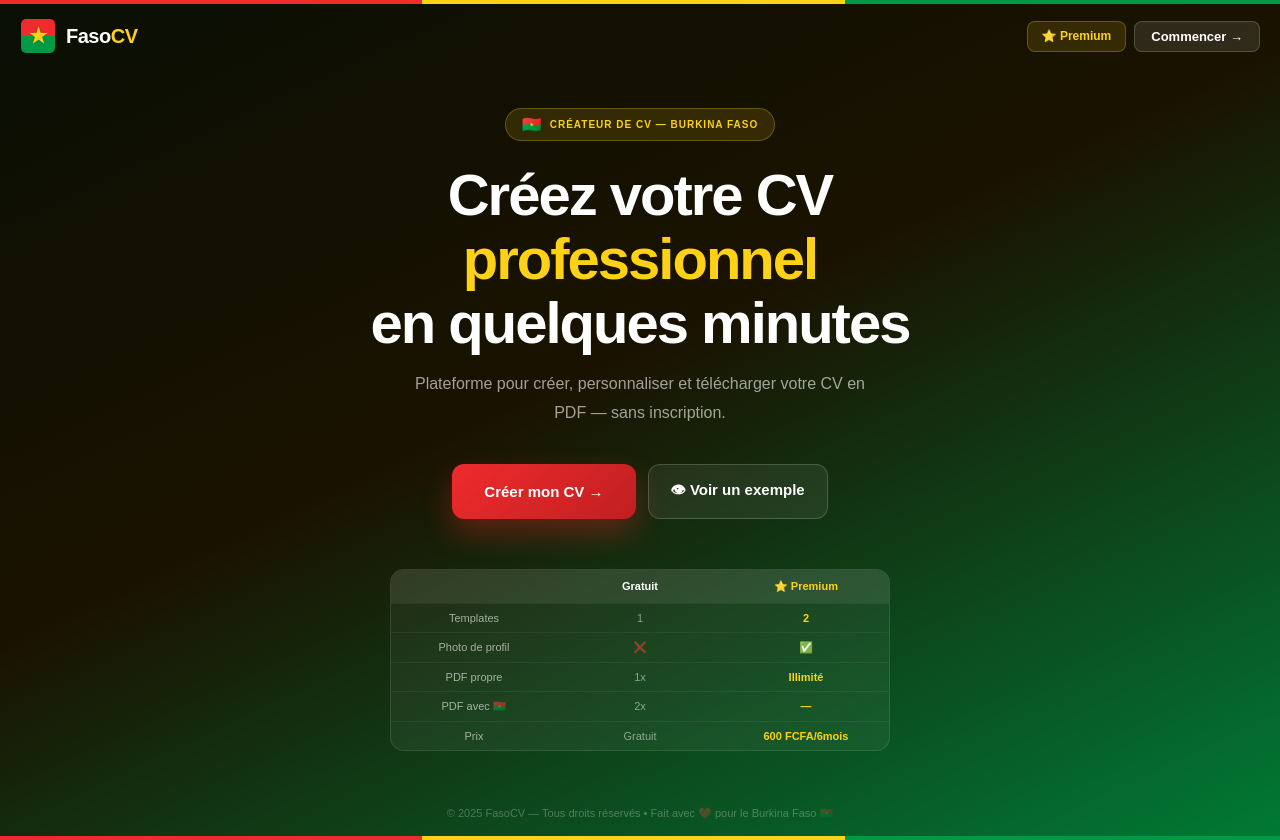
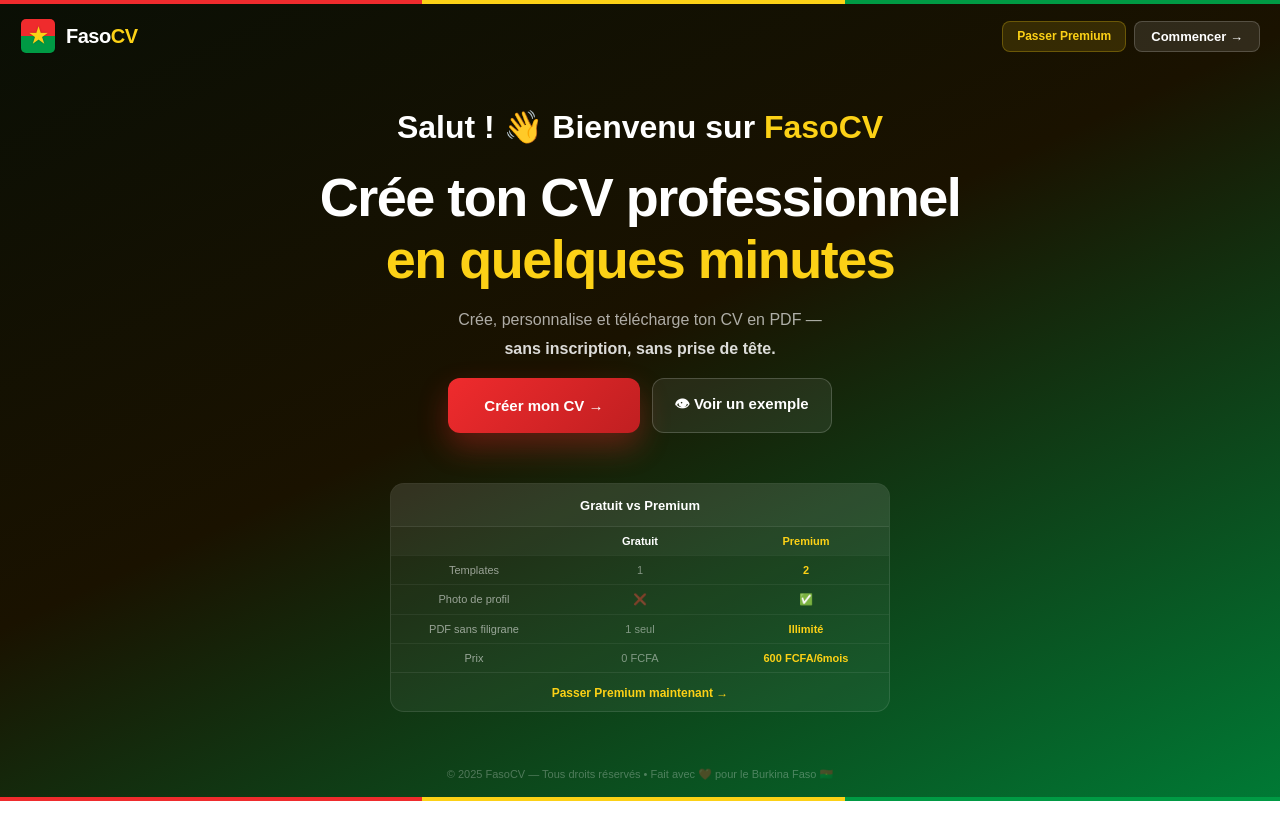
Before and after one commit to DVN1017/fasocv, a Next.js app: page / in a window 1280 px wide. After the commit the page ends 801 px from the top, so only its background shows below. Built offline with nearby package versions, Linux system fonts and the light colour scheme.

Commit message:
Page Premium dédiée + bouton retour accueil

```diff
--- a/app/page.jsx
+++ b/app/page.jsx
@@ -550,66 +550,195 @@ function TemplateEpure({ cv, avecFiligrane = false }) {
   );
 }
 
-// ─── PAGE D'ACCUEIL ───────────────────────────────────────────────────────────
-function Accueil({ onStart }) {
+// ─── PAGE PREMIUM ────────────────────────────────────────────────────────────
+function PagePremium({ onBack }) {
   return (
     <div style={{ minHeight: "100vh", background: `linear-gradient(155deg, #0a0f05 0%, #1a1200 45%, ${BF.vertFonce} 100%)`, display: "flex", flexDirection: "column" }}>
       <div style={{ height: 4, background: `linear-gradient(90deg, ${BF.rouge} 33%, ${BF.jaune} 33%, ${BF.jaune} 66%, ${BF.vert} 66%)` }} />
+      <nav style={{ padding: "14px 20px", display: "flex", alignItems: "center", gap: 12 }}>
+        <button onClick={onBack} style={{ display: "flex", alignItems: "center", gap: 6, background: "rgba(255,255,255,0.1)", border: "1px solid rgba(255,255,255,0.18)", borderRadius: 8, color: "white", cursor: "pointer", fontSize: 13, fontWeight: 600, padding: "7px 14px" }}>
+          ← Retour
+        </button>
+        <div style={{ display: "flex", alignItems: "center", gap: 8 }}>
+          <LogoBF size={28} />
+          <span style={{ color: "white", fontWeight: 900, fontSize: 18 }}>Faso<span style={{ color: BF.jaune }}>CV</span></span>
+        </div>
+      </nav>
+
+      <div style={{ flex: 1, display: "flex", flexDirection: "column", alignItems: "center", justifyContent: "center", padding: "30px 20px" }}>
+        <h1 style={{ fontSize: "clamp(24px, 4vw, 40px)", fontWeight: 900, color: "white", textAlign: "center", margin: "0 0 8px" }}>
+          Passe en <span style={{ color: BF.jaune }}>Premium</span>
+        </h1>
+        <p style={{ fontSize: 14, color: "rgba(255,255,255,0.55)", marginBottom: 36, textAlign: "center" }}>
+          Téléchargements illimités, sans filigrane, 2 templates pro
+        </p>
+
+        {/* Avantages */}
+        <div style={{ background: "rgba(255,255,255,0.05)", border: "1px solid rgba(255,255,255,0.1)", borderRadius: 14, padding: "16px 20px", marginBottom: 30, maxWidth: 420, width: "100%" }}>
+          {[
+            "✅ 2 templates professionnels (Moderne + Épuré)",
+            "✅ Photo de profil sur ton CV",
+            "✅ PDF illimité sans filigrane",
+            "✅ Paiement sécurisé Wave & Orange Money",
+          ].map((item, i) => (
+            <div key={i} style={{ fontSize: 13, color: "rgba(255,255,255,0.8)", marginBottom: i < 3 ? 10 : 0 }}>{item}</div>
+          ))}
+        </div>
+
+        {/* Offres */}
+        <div style={{ display: "grid", gridTemplateColumns: "1fr 1fr", gap: 14, maxWidth: 420, width: "100%" }}>
+          <a href={CHARIOW.sixMois} target="_blank" rel="noopener noreferrer" style={{ textDecoration: "none" }}>
+            <div style={{ background: "rgba(255,255,255,0.06)", border: `2px solid ${BF.vert}`, borderRadius: 14, padding: "20px 14px", textAlign: "center", cursor: "pointer" }}>
+              <div style={{ fontSize: 11, color: "rgba(255,255,255,0.5)", marginBottom: 6, textTransform: "uppercase", letterSpacing: "1px" }}>6 Mois</div>
+              <div style={{ fontSize: 28, fontWeight: 900, color: BF.vert }}>600 <span style={{ fontSize: 13 }}>FCFA</span></div>
+              <div style={{ fontSize: 11, color: "rgba(255,255,255,0.35)", margin: "4px 0 14px" }}>~100 FCFA/mois</div>
+              <div style={{ padding: "9px", background: BF.vert, borderRadius: 8, color: "white", fontSize: 13, fontWeight: 700 }}>Choisir →</div>
+            </div>
+          </a>
+          <a href={CHARIOW.unAn} target="_blank" rel="noopener noreferrer" style={{ textDecoration: "none" }}>
+            <div style={{ background: "rgba(255,255,255,0.06)", border: `2px solid ${BF.jaune}`, borderRadius: 14, padding: "20px 14px", textAlign: "center", cursor: "pointer", position: "relative" }}>
+              <div style={{ position: "absolute", top: -12, left: "50%", transform: "translateX(-50%)", background: BF.jaune, color: "#000", fontSize: 9, fontWeight: 800, padding: "3px 10px", borderRadius: 20, whiteSpace: "nowrap" }}>MEILLEURE OFFRE</div>
+              <div style={{ fontSize: 11, color: "rgba(255,255,255,0.5)", marginBottom: 6, textTransform: "uppercase", letterSpacing: "1px" }}>1 An</div>
+              <div style={{ fontSize: 28, fontWeight: 900, color: BF.jaune }}>1000 <span style={{ fontSize: 13 }}>FCFA</span></div>
+              <div style={{ fontSize: 11, color: "rgba(255,255,255,0.35)", margin: "4px 0 14px" }}>~83 FCFA/mois</div>
+              <div style={{ padding: "9px", background: BF.jaune, borderRadius: 8, color: "#000", fontSize: 13, fontWeight: 700 }}>Choisir →</div>
+            </div>
+          </a>
+        </div>
+
+        <button onClick={onBack} style={{ marginTop: 24, fontSize: 12, color: "rgba(255,255,255,0.35)", background: "none", border: "none", cursor: "pointer", textDecoration: "underline" }}>
+          Continuer en gratuit
+        </button>
+      </div>
+
+      <div style={{ textAlign: "center", padding: "16px", color: "rgba(255,255,255,0.2)", fontSize: 11 }}>
+        © 2025 FasoCV — Tous droits réservés
+      </div>
+      <div style={{ height: 4, background: `linear-gradient(90deg, ${BF.rouge} 33%, ${BF.jaune} 33%, ${BF.jaune} 66%, ${BF.vert} 66%)` }} />
+    </div>
+  );
+}
+
+// ─── PAGE D'ACCUEIL ───────────────────────────────────────────────────────────
+function Accueil({ onStart, onPremium }) {
+  const [visible, setVisible] = useState(false);
+  const [ligne1, setLigne1] = useState(false);
+  const [ligne2, setLigne2] = useState(false);
+  const [ligne3, setLigne3] = useState(false);
+  const [boutons, setBoutons] = useState(false);
+  const [tableau, setTableau] = useState(false);
+
+  useEffect(() => {
+    // Apparition progressive des éléments
+    setTimeout(() => setVisible(true), 200);
+    setTimeout(() => setLigne1(true), 600);
+    setTimeout(() => setLigne2(true), 1200);
+    setTimeout(() => setLigne3(true), 1800);
+    setTimeout(() => setBoutons(true), 2400);
+    setTimeout(() => setTableau(true), 3000);
+  }, []);
+
+  const fadeIn = (show, extra = {}) => ({
+    opacity: show ? 1 : 0,
+    transform: show ? "translateY(0)" : "translateY(24px)",
+    transition: "opacity 0.8s ease, transform 0.8s ease",
+    ...extra,
+  });
+
+  return (
+    <div style={{ minHeight: "100vh", background: `linear-gradient(155deg, #0a0f05 0%, #1a1200 45%, ${BF.vertFonce} 100%)`, display: "flex", flexDirection: "column" }}>
+      <div style={{ height: 4, background: `linear-gradient(90deg, ${BF.rouge} 33%, ${BF.jaune} 33%, ${BF.jaune} 66%, ${BF.vert} 66%)` }} />
+
+      {/* NAV */}
       <nav style={{ padding: "14px 20px", display: "flex", justifyContent: "space-between", alignItems: "center" }}>
         <div style={{ display: "flex", alignItems: "center", gap: 10 }}>
           <LogoBF size={36} />
           <span style={{ color: "white", fontWeight: 900, fontSize: 20, letterSpacing: "-0.5px" }}>Faso<span style={{ color: BF.jaune }}>CV</span></span>
         </div>
         <div style={{ display: "flex", gap: 8 }}>
-          <a href={CHARIOW.sixMois} target="_blank" rel="noopener noreferrer" style={{ padding: "7px 14px", background: `${BF.jaune}22`, border: `1px solid ${BF.jaune}44`, borderRadius: 8, color: BF.jaune, cursor: "pointer", fontSize: 12, fontWeight: 700, textDecoration: "none" }}>
-            ⭐ Premium
-          </a>
-          <button onClick={() => onStart(false)} style={{ padding: "7px 16px", background: "rgba(255,255,255,0.1)", border: "1px solid rgba(255,255,255,0.18)", borderRadius: 8, color: "white", cursor: "pointer", fontSize: 13, fontWeight: 600 }}>
+          <button onClick={onPremium}
+            style={{ padding: "7px 14px", background: `${BF.jaune}22`, border: `1px solid ${BF.jaune}44`, borderRadius: 8, color: BF.jaune, cursor: "pointer", fontSize: 12, fontWeight: 700 }}>
+            Passer Premium
+          </button>
+          <button onClick={() => onStart(false)}
+            style={{ padding: "7px 16px", background: "rgba(255,255,255,0.1)", border: "1px solid rgba(255,255,255,0.18)", borderRadius: 8, color: "white", cursor: "pointer", fontSize: 13, fontWeight: 600 }}>
             Commencer →
           </button>
         </div>
       </nav>
+
+      {/* HERO */}
       <div style={{ flex: 1, display: "flex", flexDirection: "column", alignItems: "center", justifyContent: "center", padding: "40px 20px", textAlign: "center" }}>
-        <div style={{ display: "inline-flex", alignItems: "center", gap: 8, padding: "6px 16px", background: `${BF.jaune}22`, border: `1px solid ${BF.jaune}44`, borderRadius: 100, marginBottom: 22 }}>
-          <span style={{ fontSize: 16 }}>🇧🇫</span>
-          <span style={{ fontSize: 10, color: BF.jaune, fontWeight: 700, letterSpacing: "1px", textTransform: "uppercase" }}>Créateur de CV — Burkina Faso</span>
+
+        {/* Salut ! */}
+        <div style={{ ...fadeIn(visible), display: "inline-flex", alignItems: "center", gap: 8, marginBottom: 20 }}>
+          <span style={{ fontSize: "clamp(22px, 4vw, 32px)", color: "white", fontWeight: 700 }}>
+            Salut ! 👋 Bienvenu sur <span style={{ color: BF.jaune }}>FasoCV</span>
+          </span>
         </div>
-        <h1 style={{ fontSize: "clamp(28px, 6vw, 58px)", fontWeight: 900, color: "white", letterSpacing: "-2px", lineHeight: 1.1, margin: "0 0 16px", maxWidth: 640 }}>
-          Créez votre CV<br /><span style={{ color: BF.jaune }}>professionnel</span><br />en quelques minutes
+
+        {/* Titre principal */}
+        <div style={{ ...fadeIn(ligne1), marginBottom: 16, maxWidth: 680 }}>
+          <h1 style={{ fontSize: "clamp(26px, 5.5vw, 54px)", fontWeight: 900, color: "white", letterSpacing: "-1.5px", lineHeight: 1.15, margin: 0 }}>
+            Crée ton CV professionnel<br />
+            <span style={{ color: BF.jaune }}>en quelques minutes</span>
           </h1>
-        <p style={{ fontSize: "clamp(13px, 2vw, 16px)", color: "rgba(255,255,255,0.6)", maxWidth: 480, lineHeight: 1.8, margin: "0 0 36px" }}>
-          Plateforme pour créer, personnaliser et télécharger votre CV en PDF — sans inscription.
+        </div>
+
+        {/* Sous-titre humain */}
+        <div style={{ ...fadeIn(ligne2), marginBottom: 14, maxWidth: 500 }}>
+          <p style={{ fontSize: "clamp(13px, 2vw, 16px)", color: "rgba(255,255,255,0.65)", lineHeight: 1.8, margin: 0 }}>
+            Crée, personnalise et télécharge ton CV en PDF —<br />
+            <strong style={{ color: "rgba(255,255,255,0.85)" }}>sans inscription, sans prise de tête.</strong>
           </p>
-        <div style={{ display: "flex", gap: 12, flexWrap: "wrap", justifyContent: "center" }}>
-          <button onClick={() => onStart(false)} style={{ padding: "14px 32px", background: `linear-gradient(135deg, ${BF.rouge}, ${BF.rougeFonce})`, border: "none", borderRadius: 12, color: "white", cursor: "pointer", fontSize: 15, fontWeight: 800, boxShadow: `0 14px 30px ${BF.rouge}55` }}>
+        </div>
+
+
+
+        {/* Boutons */}
+        <div style={{ ...fadeIn(boutons), display: "flex", gap: 12, flexWrap: "wrap", justifyContent: "center", marginBottom: 50 }}>
+          <button onClick={() => onStart(false)}
+            style={{ padding: "14px 36px", background: `linear-gradient(135deg, ${BF.rouge}, ${BF.rougeFonce})`, border: "none", borderRadius: 12, color: "white", cursor: "pointer", fontSize: 15, fontWeight: 800, boxShadow: `0 14px 30px ${BF.rouge}55` }}>
             Créer mon CV →
           </button>
-          <button onClick={() => { onStart(true); }} style={{ padding: "14px 22px", background: "rgba(255,255,255,0.07)", border: "1.5px solid rgba(255,255,255,0.18)", borderRadius: 12, color: "white", cursor: "pointer", fontSize: 15, fontWeight: 600 }}>
+          <button onClick={() => onStart(true)}
+            style={{ padding: "14px 22px", background: "rgba(255,255,255,0.07)", border: "1.5px solid rgba(255,255,255,0.18)", borderRadius: 12, color: "white", cursor: "pointer", fontSize: 15, fontWeight: 600 }}>
             👁 Voir un exemple
           </button>
         </div>
-        {/* Tableau comparatif gratuit vs premium */}
-        <div style={{ marginTop: 50, maxWidth: 500, width: "100%", background: "rgba(255,255,255,0.05)", border: "1px solid rgba(255,255,255,0.1)", borderRadius: 14, overflow: "hidden" }}>
-          <div style={{ display: "grid", gridTemplateColumns: "1fr 1fr 1fr", background: "rgba(255,255,255,0.08)" }}>
-            <div style={{ padding: "10px 8px", fontSize: 10, fontWeight: 700, color: "rgba(255,255,255,0.5)", textTransform: "uppercase" }}></div>
-            <div style={{ padding: "10px 8px", fontSize: 11, fontWeight: 700, color: "white", textAlign: "center" }}>Gratuit</div>
-            <div style={{ padding: "10px 8px", fontSize: 11, fontWeight: 700, color: BF.jaune, textAlign: "center" }}>⭐ Premium</div>
+
+        {/* Tableau comparatif */}
+        <div style={{ ...fadeIn(tableau), maxWidth: 500, width: "100%", background: "rgba(255,255,255,0.05)", border: "1px solid rgba(255,255,255,0.1)", borderRadius: 14, overflow: "hidden" }}>
+          <div style={{ padding: "12px 16px", background: "rgba(255,255,255,0.07)", borderBottom: "1px solid rgba(255,255,255,0.08)" }}>
+            <span style={{ color: "white", fontWeight: 800, fontSize: 13 }}>Gratuit vs Premium</span>
+          </div>
+          <div style={{ display: "grid", gridTemplateColumns: "1fr 1fr 1fr", background: "rgba(255,255,255,0.04)" }}>
+            <div style={{ padding: "8px 10px", fontSize: 10, fontWeight: 700, color: "rgba(255,255,255,0.4)", textTransform: "uppercase" }}></div>
+            <div style={{ padding: "8px", fontSize: 11, fontWeight: 700, color: "white", textAlign: "center" }}>Gratuit</div>
+            <div style={{ padding: "8px", fontSize: 11, fontWeight: 700, color: BF.jaune, textAlign: "center" }}>Premium</div>
           </div>
           {[
             ["Templates", "1", "2"],
             ["Photo de profil", "❌", "✅"],
-            ["PDF propre", "1x", "Illimité"],
-            ["PDF avec 🇧🇫", "2x", "—"],
-            ["Prix", "Gratuit", "600 FCFA/6mois"],
+            ["PDF sans filigrane", "1 seul", "Illimité"],
+            ["Prix", "0 FCFA", "600 FCFA/6mois"],
           ].map(([label, free, pro], i) => (
             <div key={i} style={{ display: "grid", gridTemplateColumns: "1fr 1fr 1fr", borderTop: "1px solid rgba(255,255,255,0.06)" }}>
-              <div style={{ padding: "8px 10px", fontSize: 11, color: "rgba(255,255,255,0.6)" }}>{label}</div>
-              <div style={{ padding: "8px", fontSize: 11, color: "rgba(255,255,255,0.5)", textAlign: "center" }}>{free}</div>
+              <div style={{ padding: "8px 10px", fontSize: 11, color: "rgba(255,255,255,0.55)" }}>{label}</div>
+              <div style={{ padding: "8px", fontSize: 11, color: "rgba(255,255,255,0.45)", textAlign: "center" }}>{free}</div>
               <div style={{ padding: "8px", fontSize: 11, color: BF.jaune, textAlign: "center", fontWeight: 700 }}>{pro}</div>
             </div>
           ))}
+          <div style={{ padding: "10px 16px", borderTop: "1px solid rgba(255,255,255,0.08)", textAlign: "center" }}>
+            <a href={CHARIOW.sixMois} target="_blank" rel="noopener noreferrer"
+              style={{ fontSize: 12, fontWeight: 700, color: BF.jaune, textDecoration: "none" }}>
+              Passer Premium maintenant →
+            </a>
           </div>
         </div>
+      </div>
+
+      {/* FOOTER */}
       <div style={{ textAlign: "center", padding: "16px", color: "rgba(255,255,255,0.28)", fontSize: 11 }}>
         © 2025 FasoCV — Tous droits réservés • Fait avec ❤️ pour le Burkina Faso 🇧🇫
       </div>
@@ -681,10 +810,6 @@ export default function FasoCV() {
       if (!element) { setExporting(false); return; }
       const nomFichier = cv.personal.name ? `CV_${cv.personal.name.replace(/\s+/g, "_")}.pdf` : "MonCV_FasoCV.pdf";
 
-      // Afficher temporairement le filigrane si nécessaire
-      const filigraneEl = element.querySelector("[data-filigrane]");
-      if (filigraneEl) filigraneEl.style.display = avecFiligrane ? "flex" : "none";
-
       await html2pdf().set({
         margin: 0,
         filename: nomFichier,
@@ -712,13 +837,14 @@ export default function FasoCV() {
     setExporting(false);
   };
 
-  if (screen === "home") return <Accueil onStart={handleStart} />;
+  if (screen === "home") return <Accueil onStart={handleStart} onPremium={() => setScreen("premium")} />;
+  if (screen === "premium") return <PagePremium onBack={() => setScreen("home")} />;
 
-  // Déterminer si filigrane actif pour l'aperçu
-  const avecFiligranePrev = nbTelechargements >= 1;
+  // Filigrane sur 2e et 3e téléchargements (pas sur le 1er, pas sur Premium)
+  const avecFiligrane = nbTelechargements >= 1 && nbTelechargements < 3;
   const CVTemplate = template === "moderne"
-    ? (props) => <TemplateModerne {...props} avecFiligrane={avecFiligranePrev} />
-    : (props) => <TemplateEpure {...props} avecFiligrane={avecFiligranePrev} />;
+    ? (props) => <TemplateModerne {...props} avecFiligrane={avecFiligrane} />
+    : (props) => <TemplateEpure {...props} avecFiligrane={avecFiligrane} />;
 
   // Bandeau info téléchargements restants
   const dlRestants = Math.max(0, 3 - nbTelechargements);
@@ -783,16 +909,17 @@ export default function FasoCV() {
       <div style={{ height: 3, background: `linear-gradient(90deg, ${BF.rouge} 33%, ${BF.jaune} 33%, ${BF.jaune} 66%, ${BF.vert} 66%)`, flexShrink: 0 }} />
 
       <header style={{ background: "white", borderBottom: "1px solid #e5e7eb", padding: "0 14px", height: 50, display: "flex", alignItems: "center", justifyContent: "space-between", flexShrink: 0, boxShadow: "0 1px 3px rgba(0,0,0,0.06)" }}>
+        <div style={{ display: "flex", alignItems: "center", gap: 8 }}>
+          <button onClick={() => setScreen("home")} style={{ display: "flex", alignItems: "center", gap: 5, background: "#f3f4f6", border: "1px solid #e5e7eb", borderRadius: 7, cursor: "pointer", padding: "5px 10px", fontSize: 11, fontWeight: 700, color: "#374151" }}>
+            ← Accueil
+          </button>
           <button onClick={() => setScreen("home")} style={{ display: "flex", alignItems: "center", gap: 7, background: "none", border: "none", cursor: "pointer" }}>
             <LogoBF size={28} />
             <span style={{ fontWeight: 900, fontSize: 16, letterSpacing: "-0.5px", color: "#0f172a" }}>Faso<span style={{ color: BF.rouge }}>CV</span></span>
           </button>
+        </div>
         <div style={{ display: "flex", gap: 6, alignItems: "center" }}>
-          {/* Bouton Premium dans le header */}
-          <button onClick={() => { setRaisonModal("suggestion"); setShowModalPremium(true); }}
-            style={{ display: "flex", alignItems: "center", gap: 5, padding: "5px 10px", background: `${BF.jaune}22`, border: `1px solid ${BF.jaune}66`, borderRadius: 7, cursor: "pointer", fontSize: 10, fontWeight: 700, color: "#92400e" }}>
-            ⭐ Premium
-          </button>
+
           {showPreview && (
             <div style={{ display: "flex", background: "#f3f4f6", borderRadius: 7, padding: 2, gap: 1 }}>
               {[{ key: "moderne", label: "Moderne" }, { key: "epure", label: "Épuré" }].map(t => (
```
Lines whose indentation alone changed are shown as unchanged.
